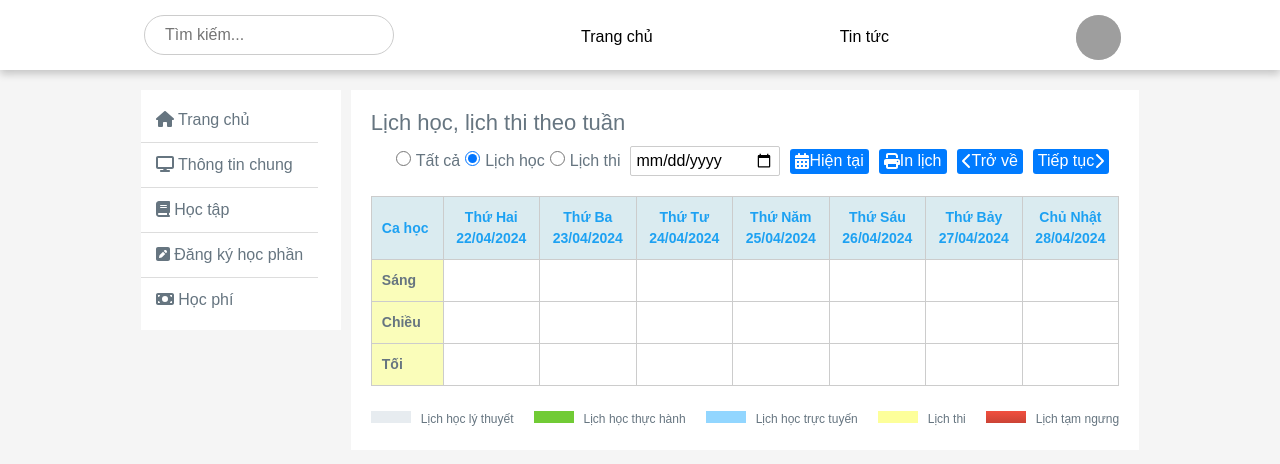
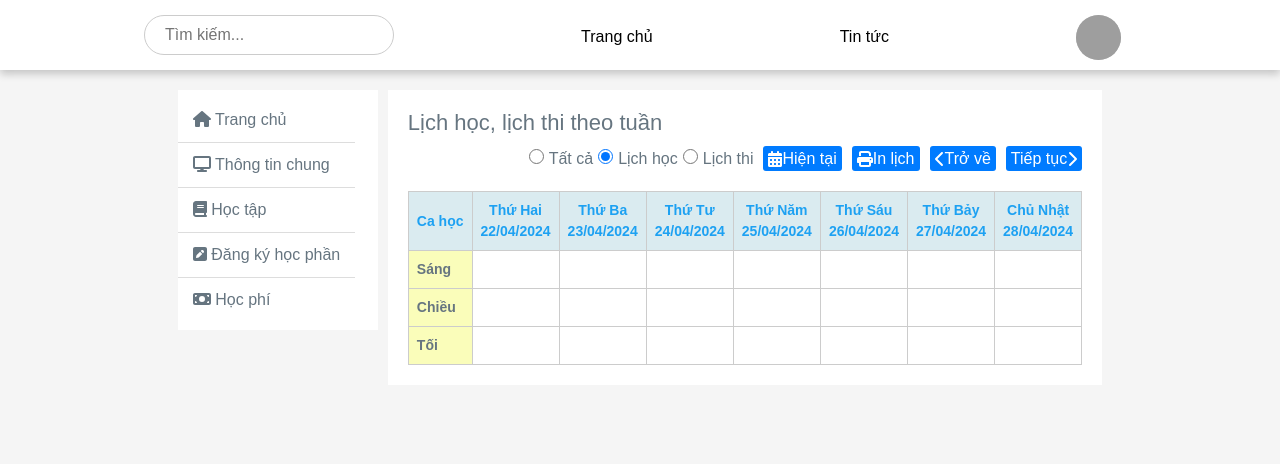
Before and after one commit to NguyenLeMyChau/Nhom19-FE-WebSchool, a React (Create React App) app: page /schedule in a window 1280 px wide. Shown: the top 464 px of the page. Built offline with nearby package versions, Linux system fonts and the light colour scheme; grey boxes are pictures that could not be loaded.

Commit message:
update studentCalendar

```diff
--- a/src/components/calendar/StudentCalendar .js
+++ b/src/components/calendar/StudentCalendar .js
@@ -1,9 +1,15 @@
-import React, { useState } from 'react';
+import React, { useEffect, useState } from 'react';
 import './calendar.css'; // Import stylesheet
 import { FontAwesomeIcon } from '@fortawesome/react-fontawesome';
 import { faCalendarDays, faChevronLeft, faChevronRight, faPrint } from '@fortawesome/free-solid-svg-icons';
+import axios from 'axios';
 
 const StudentCalendar = () => {
+
+    const handlePrint = () => {
+        window.print();
+    };
+
     const getStartOfWeek = (date) => {
         const dayOfWeek = date.getDay();
         const diff = date.getDate() - dayOfWeek + (dayOfWeek === 0 ? -6 : 1); // Trường hợp đặc biệt khi ngày hiện tại là Chủ Nhật
@@ -14,58 +20,6 @@ const StudentCalendar = () => {
 
     const [currentDate, setCurrentDate] = useState(getStartOfWeek(new Date()));
 
-    // const data = [
-    //     {
-    //         "Tên môn": "Lập trình hướng đối tượng",
-    //         "Tên lớp": "DHKTPM16A",
-    //         "Mã môn": "737338484986",
-    //         "lịch học": [
-    //             { "islyThuyet": 0, "Tiết học": "1-3", "dayofweek": "Thứ 2" },
-    //             { "islyThuyet": 1, "Tiết học": "1-3", "dayofweek": "Thứ 3" }
-    //         ],
-    //         "Giáo viên": "Nguyễn Văn A"
-    //     },
-    //     {
-    //         "Tên môn": "Cơ sở dữ liệu",
-    //         "Tên lớp": "DHKTPM16A",
-    //         "Mã môn": "832948327944",
-    //         "lịch học": [
-    //             { "islyThuyet": 1, "Tiết học": "4-6", "dayofweek": "Thứ 4" },
-    //             { "islyThuyet": 0, "Tiết học": "7-9", "dayofweek": "Thứ 5" }
-    //         ],
-    //         "Giáo viên": "Trần Thị B"
-    //     },
-    //     {
-    //         "Tên môn": "Toán cao cấp",
-    //         "Tên lớp": "DHKTPM16A",
-    //         "Mã môn": "949592827111",
-    //         "lịch học": [
-    //             { "islyThuyet": 1, "Tiết học": "1-3", "dayofweek": "Thứ 6" },
-    //             { "islyThuyet": 0, "Tiết học": "4-6", "dayofweek": "Thứ 7" }
-    //         ],
-    //         "Giáo viên": "Phạm Văn C"
-    //     },
-    //     {
-    //         "Tên môn": "Toán cao cấp 2",
-    //         "Tên lớp": "DHKTPM16A",
-    //         "Mã môn": "949592827111",
-    //         "lịch học": [
-    //             { "islyThuyet": 1, "Tiết học": "1-3", "dayofweek": "Chủ nhật" },
-    //             { "islyThuyet": 0, "Tiết học": "4-6", "dayofweek": "Chủ nhật" }
-    //         ],
-    //         "Giáo viên": "Phạm khkfhskf"
-    //     },
-    //     {
-    //         "Tên môn": "Toán cao cấp 1",
-    //         "Tên lớp": "DHKTPM16A",
-    //         "Mã môn": "949592827111",
-    //         "lịch học": [
-    //             { "islyThuyet": 1, "Tiết học": "13-15", "dayofweek": "2024-04-27" },
-    //             { "islyThuyet": 0, "Tiết học": "4-6", "dayofweek": "2024-04-27" }
-    //         ],
-    //         "Giáo viên": "Phạm khkfhskf"
-    //     }
-    // ];
 
     const getWeekday = (date) => {
         const weekdays = ['Chủ Nhật', 'Thứ Hai', 'Thứ Ba', 'Thứ Tư', 'Thứ Năm', 'Thứ Sáu', 'Thứ Bảy'];
@@ -106,11 +60,89 @@ const StudentCalendar = () => {
         );
     });
 
+    const [schedule, setSchedule] = useState([]);
+    // const [studentId, setStudentId] = useState(null);
+    const [student, setStudent] = useState(null);
+
+
+    useEffect(() => {
+        const storedStudent = localStorage.getItem('student');
+        if (storedStudent) {
+            const studentData = JSON.parse(storedStudent);
+            setStudent(studentData);
+            fetchScheduleData(studentData.id);
+        }
+    }, []);
+
+    const fetchScheduleData = async (id) => {
+        try {
+            const response = await axios.get(`http://localhost:8081/schedule/${id}`);
+            if (response.status === 200) {
+                setSchedule(response.data.object);
+                console.log(response.data.object);
+            } else {
+                console.error(response.data.message);
+            }
+        } catch (error) {
+            console.error('Error fetching schedule data:', error);
+        }
+    };
+
+
+    const isWithinDateRange = (date, startDate, endDate) => {
+        const currentDate = new Date(date);
+        return currentDate >= new Date(startDate) && currentDate <= new Date(endDate);
+    };
+    const renderScheduleItem = (shift) => {
+        return (
+            <tr key={shift}>
+                <td className='study'>{shift}</td>
+                {[0, 1, 2, 3, 4, 5, 6].map((dayIndex) => {
+                    const dayDate = new Date(currentDate.getTime() + dayIndex * 86400000);
+                    const weekday = getWeekday(dayDate);
+
+                    return (
+                        <td key={dayIndex}>
+                            {schedule
+                                .filter(item => item.dateOfWeek === weekday && isWithinDateRange(dayDate, item.startDate, item.endDate))
+                                .map((item, index) => {
+                                    const lessonParts = item.lesson.split('-');
+                                    const lessonStart = parseInt(lessonParts[0]);
+                                    const lessonEnd = parseInt(lessonParts[1]);
+
+                                    const isMorning = lessonStart >= 1 && lessonEnd <= 6;
+                                    const isAfternoon = lessonStart >= 7 && lessonEnd <= 12;
+                                    const isEvening = lessonStart >= 13 && lessonEnd <= 18;
+
+                                    if ((isMorning && shift === 'Sáng') || (isAfternoon && shift === 'Chiều') || (isEvening && shift === 'Tối')) {
+                                        return (
+                                            <div key={index} className='tbody-calendar'>
+                                                <div className="lesson-calendar">
+                                                    <p className='subject-calendar'>{item.subjectName}</p>
+                                                    <p>{item.className} -</p>
+                                                    <p>{item.classCode}</p>
+                                                    <p>Tiết: {item.lesson}</p>
+                                                    <p>Phòng: {item.classroom}</p>
+                                                    <p>GV: {item.teacherName}</p>
+                                                </div>
+                                            </div>
+                                        );
+                                    }
+                                    return null;
+                                })}
+                        </td>
+                    );
+                })}
+            </tr>
+        );
+    };
+
     return (
         <div className="student-calendar">
             <div className="calendar-header">
                 <h4 className="page-title">Lịch học, lịch thi theo tuần</h4>
                 <div className="calendar-actions">
+
                     <div className="radio-group">
                         <label className="radio-label">
                             <input id="rdoLoaiLich1" name="rdoLoaiLich" type="radio" value="0" />
@@ -125,85 +157,32 @@ const StudentCalendar = () => {
                             <span className="radio-text" >Lịch thi</span>
                         </label>
                     </div>
-                    {/* Các radio button */}
-                    <div className="date-picker">
-                        {/* Trường nhập liệu ngày */}
-                        <input id="dateNgayXemLich" name="dateNgayXemLich" type="date" className="date-input" />
-                    </div>
-                    {/* Các nút khác */}
+                    {/* Calendar navigation buttons */}
                     <button className='btn-hientai' onClick={handleToday}><FontAwesomeIcon icon={faCalendarDays} />Hiện tại</button>
-                    <button className='btn-inlich'><FontAwesomeIcon icon={faPrint} />In lịch</button>
-                    {/* Nút "Trở về" */}
+                    <button className='btn-inlich' onClick={handlePrint}><FontAwesomeIcon icon={faPrint} />In lịch</button>
                     <button className='btn-trove' onClick={handlePreviousWeek}><FontAwesomeIcon icon={faChevronLeft} />Trở về</button>
-                    {/* Nút "Tiếp tục" */}
                     <button className='btn-tieptuc' onClick={handleNextWeek}>Tiếp tục <FontAwesomeIcon icon={faChevronRight} /></button>
                 </div>
             </div>
             <div className="calendar-body">
-                {/* Bảng lịch học */}
                 <div className="table-responsive">
                     <table className="calendar-table">
                         <thead>
                             <tr>
                                 <th>Ca học</th>
-                                {/* Sử dụng mảng thẻ <th> đã được tạo */}
                                 {weekDaysTh}
                             </tr>
                         </thead>
-
                         <tbody>
-                            <tr>
-                                <td className='study'>Sáng</td>
-                                <td></td>
-                                <td></td>
-                                <td></td>
-                                <td></td>
-                                <td></td>
-                                <td></td>
-                                <td></td>
-
-                            </tr>
-                            <tr>
-                                <td className='study'>Chiều</td>
-                                <td></td>
-                                <td></td>
-                                <td></td>
-                                <td></td>
-                                <td></td>
-                                <td></td>
-                                <td></td>
-
-                            </tr>
-                            <tr>
-                                <td className='study'>Tối</td>
-                                <td></td>
-                                <td></td>
-                                <td></td>
-                                <td></td>
-                                <td></td>
-                                <td></td>
-                                <td></td>
-
-                            </tr>
+                            {renderScheduleItem('Sáng')}
+                            {renderScheduleItem('Chiều')}
+                            {renderScheduleItem('Tối')}
                         </tbody>
                     </table>
                 </div>
-                {/* Chú thích màu sắc */}
-                <div className="legend">
-                    <ul>
-                        <li><span className="colorSTLichHocLT"></span><label >Lịch học lý thuyết</label></li>
-                        <li><span className="colorSTLichHocTH"></span><label >Lịch học thực hành</label></li>
-                        <li><span className="colorSTLichHoc"></span><label >Lịch học trực tuyến</label></li>
-                        <li><span className="colorSTLichThi"></span><label >Lịch thi</label></li>
-                        <li><span className="colorSTTamNgung"></span><label >Lịch tạm ngưng</label></li>
-                    </ul>
-                </div>
-            </div>
-            <div className="additional-content">
-                {/* Các phần khác trong giao diện */}
             </div>
         </div>
     );
-}
+};
 
 export default StudentCalendar;
--- a/src/components/calendar/calendar.css
+++ b/src/components/calendar/calendar.css
@@ -68,7 +68,7 @@
     /* Bo tròn góc */
     cursor: pointer;
     /* Biến con trỏ thành dấu nhấp chuột */
-    margin-right: 10px;
+    margin-left: 10px;
     /* Khoảng cách giữa các nút */
 }
 
@@ -82,7 +82,7 @@
 .calendar-table th,
 .calendar-table td {
     border: 1px solid #ccc;
-    padding: 10px;
+    padding: 8px;
 
 }
 
@@ -193,3 +193,27 @@
     height: 12px;
     width: 40px;
 }
+
+.tbody-calendar {
+    width: 90px;
+}
+
+.lesson-calendar {
+    /* font-size: 12px; */
+    border: 1px solid #c9d0db;
+    border-radius: 3px;
+    padding: 2px;
+    background-color: #e7ecf0;
+    color: #003763;
+    margin-bottom: 5px;
+}
+
+.lesson-calendar p {
+    font-size: 12px;
+    margin: 0;
+
+}
+
+.subject-calendar {
+    font-weight: 700;
+}
--- a/src/components/navbar/navbar.js
+++ b/src/components/navbar/navbar.js
@@ -17,7 +17,7 @@ const NavigationBar = ({ className }) => {
 
   const dangKyHocPhanItems = [
     { title: "Chương trình khung", value: "framework-program" },
-    { title: "Đăng ký học phần", value: "CourseRegistration" }
+    { title: "Đăng ký học phần", value: "RegisterCourse" }
   ];
 
   const hocPhiItems = [
@@ -32,7 +32,7 @@ const NavigationBar = ({ className }) => {
   return (
     <div className="navbar">
       <ul>
-        <li><Link to="/"><FontAwesomeIcon icon={faHome} /> Trang chủ</Link></li>
+        <li><Link to="/home"><FontAwesomeIcon icon={faHome} /> Trang chủ</Link></li>
         <li><Link to="/general-information"><FontAwesomeIcon icon={faDisplay} /> Thông tin chung</Link></li>
         <li className={selectedNavItem === "Học tập" ? "selected" : ""}>
           <Link to="#" onClick={() => handleNavItemClick("Học tập")}><FontAwesomeIcon icon={faBook} /> Học tập</Link>
```
Also changed, not shown: src/screens/home/home.js (+7 -1 lines).
